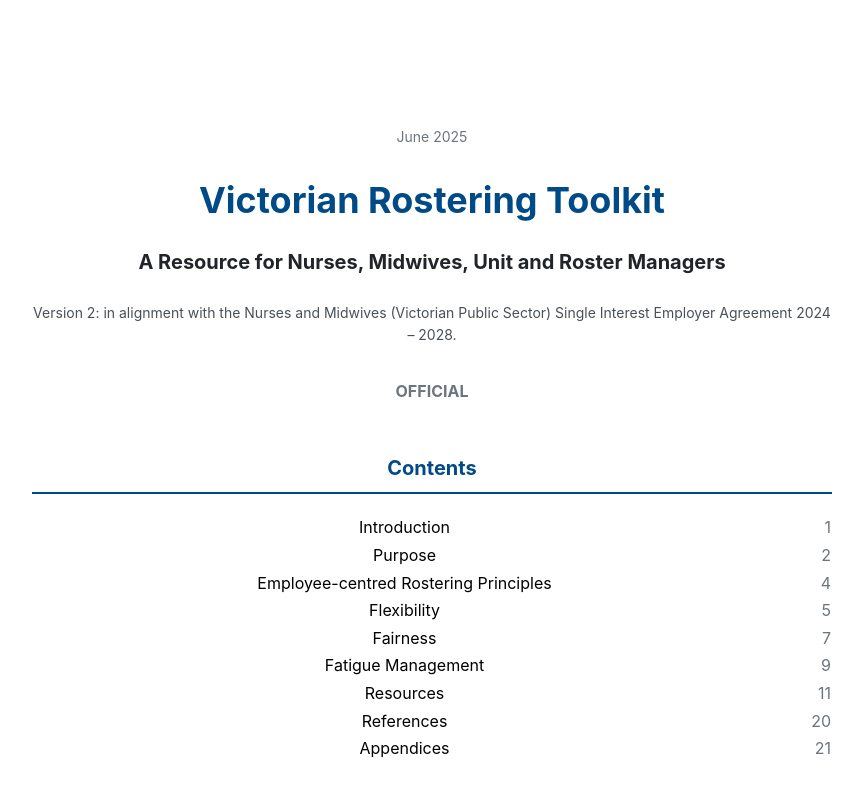
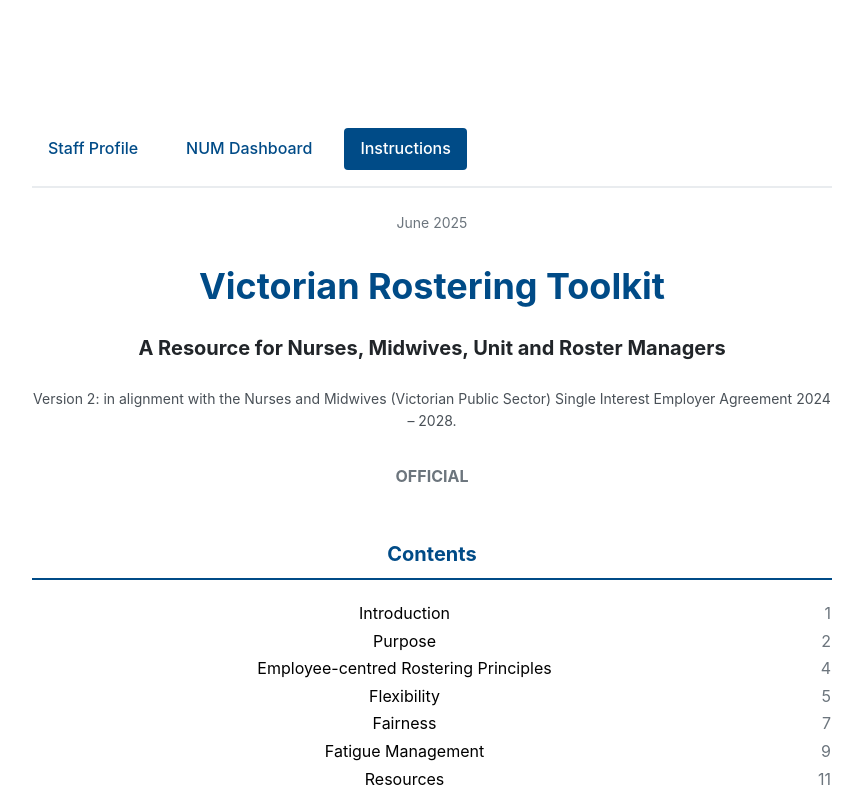
Before and after one commit to carlsuburbmates/VIC-Roster, a React app in the folder vic-roster-ai/frontend/: page /instructions in a window 1280 px wide. Shown: the top 797 px of the page, without its empty margins (208-1071 px from the left). Built offline with nearby package versions, Linux system fonts and the light colour scheme; the HTML template or start-up script is replaced by a standard one.

Commit message:
Add navigation bar to all pages for easy switching between Staff Profile, NUM Dashboard, and Instructions

```diff
--- a/vic-roster-ai/frontend/src/App.jsx
+++ b/vic-roster-ai/frontend/src/App.jsx
@@ -1,4 +1,5 @@
 import { useState } from 'react';
+import { Link } from 'react-router-dom';
 import './App.css';
 
 function App() {
@@ -45,6 +46,11 @@ function App() {
   }
   return (
     <div style={styles.container}>
+      <nav style={styles.nav}>
+        <Link to="/" style={styles.navLinkActive}>Staff Profile</Link>
+        <Link to="/num" style={styles.navLink}>NUM Dashboard</Link>
+        <Link to="/instructions" style={styles.navLink}>Instructions</Link>
+      </nav>
       <h1 style={styles.header}>Victorian Rostering Toolkit</h1>
       <h2 style={styles.sub}>Staff Preference Profile (Appendix 3)</h2>
       <p style={styles.deadline}>Submit by <strong>12 Nov 2025</strong></p>
@@ -101,6 +107,9 @@ function App() {
 
 const styles = {
   container: { fontFamily: 'Inter, sans-serif', maxWidth: 520, margin: '40px auto', padding: 24, background: '#F8F9FA', borderRadius: 12, boxShadow: '0 1px 3px rgba(0,0,0,0.1)' },
+  nav: { display: 'flex', gap: 16, marginBottom: 24, padding: '16px 0', borderBottom: '2px solid #E9ECEF' },
+  navLink: { color: '#004B87', textDecoration: 'none', fontWeight: 500, padding: '8px 16px', borderRadius: 4, transition: 'background 0.2s' },
+  navLinkActive: { color: 'white', background: '#004B87', textDecoration: 'none', fontWeight: 500, padding: '8px 16px', borderRadius: 4 },
   header: { color: '#004B87', fontSize: 28, marginBottom: 8, textAlign: 'center' },
   sub: { color: '#495057', fontSize: 16, marginBottom: 8, textAlign: 'center' },
   deadline: { color: '#E76F51', fontWeight: 'bold', textAlign: 'center', marginBottom: 24 },
--- a/vic-roster-ai/frontend/src/Instructions.jsx
+++ b/vic-roster-ai/frontend/src/Instructions.jsx
@@ -3,6 +3,11 @@ import { Link } from 'react-router-dom';
 export default function Instructions() {
   return (
     <div style={styles.page}>
+      <nav style={styles.nav}>
+        <Link to="/" style={styles.navLink}>Staff Profile</Link>
+        <Link to="/num" style={styles.navLink}>NUM Dashboard</Link>
+        <Link to="/instructions" style={styles.navLinkActive}>Instructions</Link>
+      </nav>
       <div style={styles.cover}>
         <p style={styles.date}>June 2025</p>
         <h1 style={styles.title}>Victorian Rostering Toolkit</h1>
@@ -68,6 +73,9 @@ export default function Instructions() {
 
 const styles = {
   page: { fontFamily: 'Inter, sans-serif', maxWidth: 800, margin: '40px auto', padding: 32, background: 'white', lineHeight: 1.6 },
+  nav: { display: 'flex', gap: 16, marginBottom: 24, padding: '16px 0', borderBottom: '2px solid #E9ECEF' },
+  navLink: { color: '#004B87', textDecoration: 'none', fontWeight: 500, padding: '8px 16px', borderRadius: 4, transition: 'background 0.2s' },
+  navLinkActive: { color: 'white', background: '#004B87', textDecoration: 'none', fontWeight: 500, padding: '8px 16px', borderRadius: 4 },
   cover: { textAlign: 'center', marginBottom: 48 },
   date: { color: '#6C757D', fontSize: 14, marginBottom: 24 },
   title: { color: '#004B87', fontSize: 36, margin: '16px 0' },
--- a/vic-roster-ai/frontend/src/NumDashboard.jsx
+++ b/vic-roster-ai/frontend/src/NumDashboard.jsx
@@ -1,4 +1,5 @@
 import { useEffect, useState } from 'react';
+import { Link } from 'react-router-dom';
 
 export default function NumDashboard() {
   const [profiles, setProfiles] = useState([]);
@@ -25,6 +26,11 @@ export default function NumDashboard() {
 
   return (
     <div style={styles.container}>
+      <nav style={styles.nav}>
+        <Link to="/" style={styles.navLink}>Staff Profile</Link>
+        <Link to="/num" style={styles.navLinkActive}>NUM Dashboard</Link>
+        <Link to="/instructions" style={styles.navLink}>Instructions</Link>
+      </nav>
       <h1 style={styles.header}>NUM – Appendix 4 Audit</h1>
       <button onClick={runAudit} disabled={loading} style={styles.button}>
         {loading ? 'Generating...' : 'Run App.4 Audit'}
@@ -85,6 +91,9 @@ export default function NumDashboard() {
 
 const styles = {
   container: { fontFamily: 'Inter, sans-serif', maxWidth: 960, margin: '40px auto', padding: 32, background: '#F8F9FA', borderRadius: 12, boxShadow: '0 1px 4px rgba(0,0,0,0.08)' },
+  nav: { display: 'flex', gap: 16, marginBottom: 24, padding: '16px 0', borderBottom: '2px solid #E9ECEF' },
+  navLink: { color: '#004B87', textDecoration: 'none', fontWeight: 500, padding: '8px 16px', borderRadius: 4, transition: 'background 0.2s' },
+  navLinkActive: { color: 'white', background: '#004B87', textDecoration: 'none', fontWeight: 500, padding: '8px 16px', borderRadius: 4 },
   header: { color: '#004B87', fontSize: 28, marginBottom: 16, textAlign: 'center' },
   button: { background: '#004B87', color: 'white', padding: 14, border: 'none', borderRadius: 8, fontWeight: 'bold', cursor: 'pointer', width: '100%', marginBottom: 24 },
   grid: { display: 'grid', gridTemplateColumns: 'repeat(auto-fit, minmax(200px, 1fr))', gap: 16, marginBottom: 32 },
```
Also changed, not shown: 1 other file (tests, documents, lock files or other folders).
